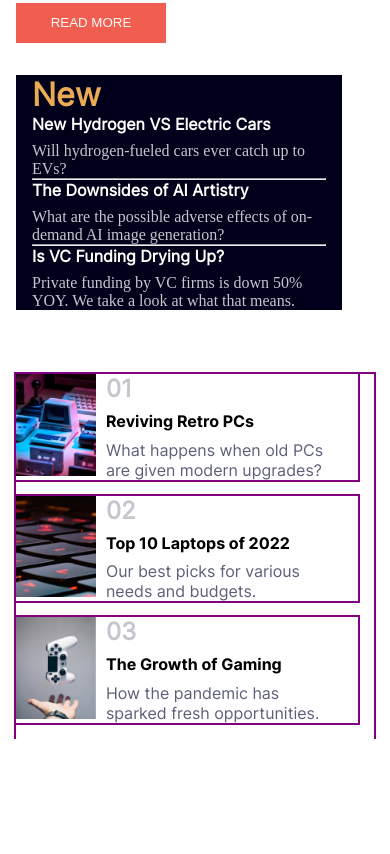
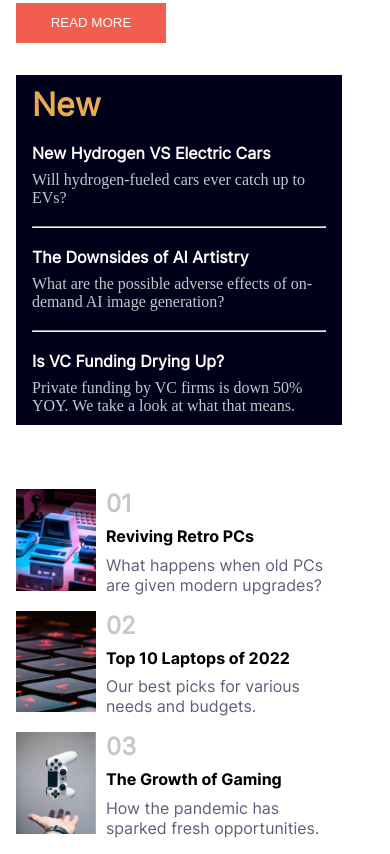
Before and after one commit to Riccardocode/FEM-news-Homepage, a plain HTML site: page index.html in a window 390 px wide. Shown: the part 645-1499 px from the top of the page. Before the commit the page ends 1384 px from the top, so only its background shows below. Drawn offline with Linux system fonts and the light colour scheme.

Commit message:
final submission

```diff
--- a/style.css
+++ b/style.css
@@ -233,17 +233,18 @@ section h1{
     }
     .section-bottom{
         flex-wrap: wrap;
-        outline: 2px solid purple;
+
 
     }
     .aside-main{
         margin-right: 2rem;
         margin-top: 2rem;
+        height: 350px;
     }
     .bottom-3{
         margin-bottom: 1rem;
         padding-right: 1rem;
-        outline: 2px solid purple;
+
         margin-right: 1rem;
     }
     body{
```
